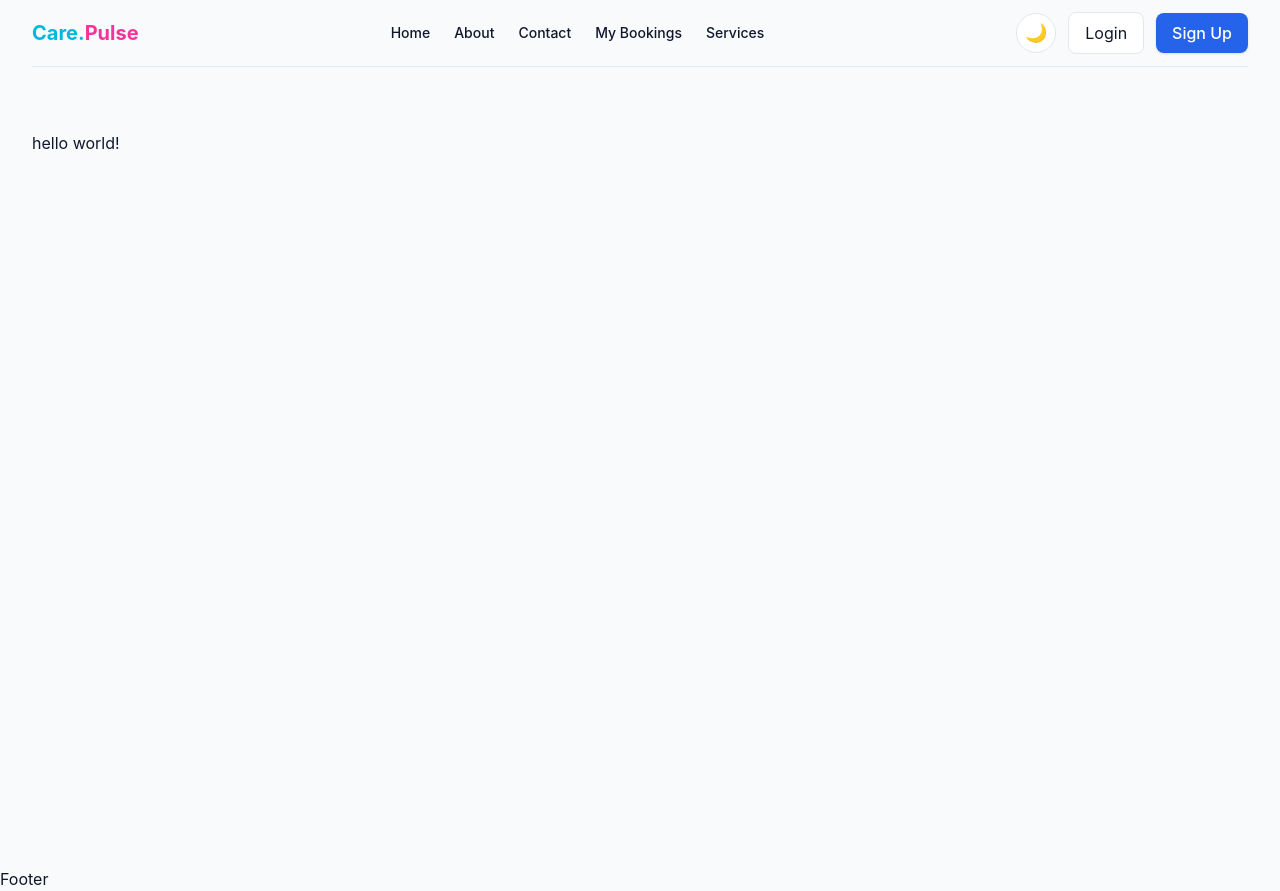
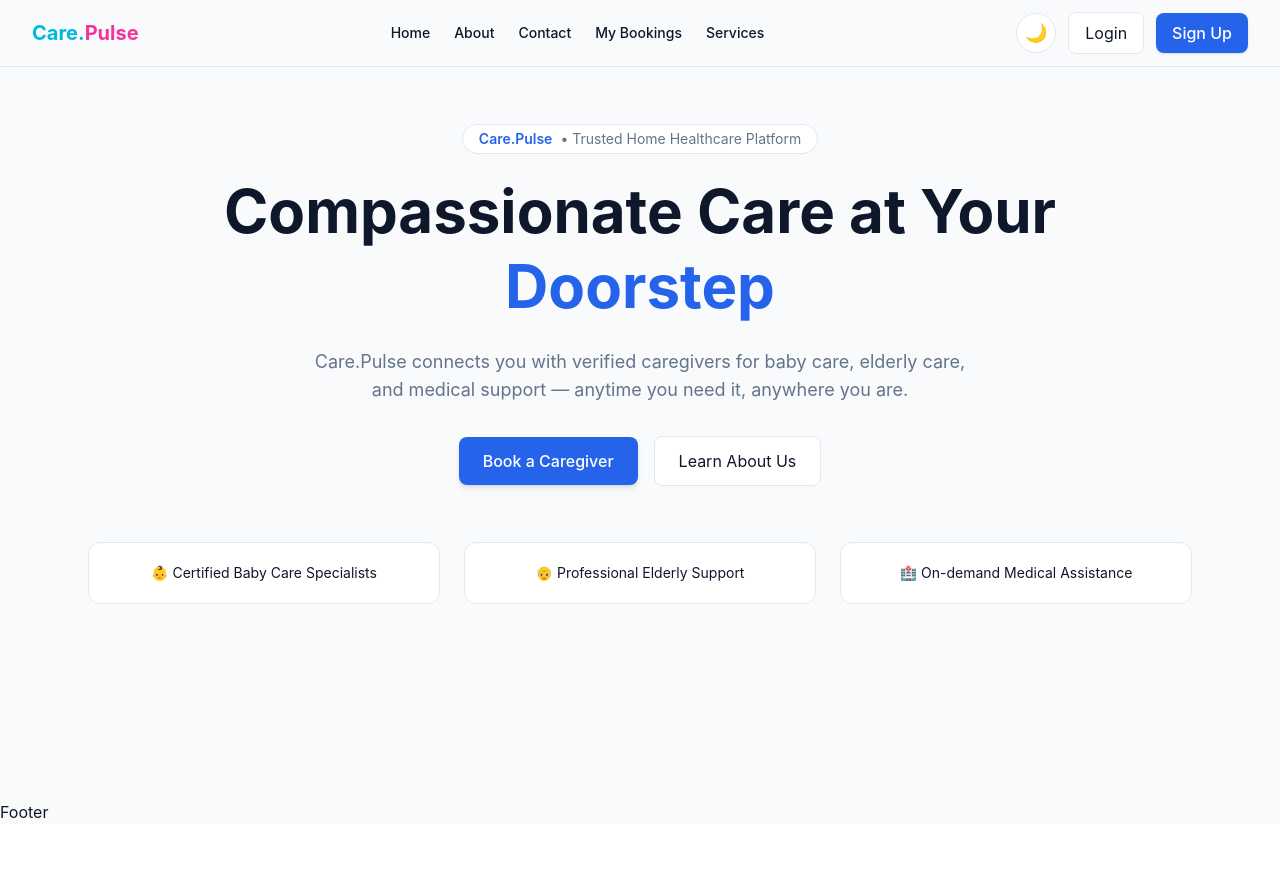
Before and after one commit to Junak12/CarePulse, a Next.js app: page / in a window 1280 px wide. After the commit the page ends 824 px from the top, so only its background shows below. Built offline with nearby package versions, Linux system fonts and the light colour scheme.

Commit message:
install framer motion and make hero section

```diff
--- a/package.json
+++ b/package.json
@@ -10,6 +10,7 @@
   },
   "dependencies": {
     "daisyui": "^5.5.20",
+    "framer-motion": "^12.40.0",
     "next": "16.2.7",
     "next-themes": "^0.4.6",
     "react": "19.2.4",
--- a/src/app/layout.js
+++ b/src/app/layout.js
@@ -14,7 +14,7 @@ export default function RootLayout({ children }) {
 
           {/* CENTERED CONTENT SYSTEM */}
           <main className="min-h-screen">
-            <div className="max-w-7xl mx-auto px-4 sm:px-6 lg:px-8 pt-16">
+            <div className="max-w-7xl mx-auto px-4 sm:px-6 lg:px-8 pt-15">
               {children}
             </div>
           </main>
--- a/src/app/page.js
+++ b/src/app/page.js
@@ -1,9 +1,12 @@
+import Hero from '@/components/Hero/Hero'
 import React from 'react'
 
 const page = () => {
   return (
     <div>
-      hello world!
+      <main>
+        <Hero/>
+      </main>
     </div>
   )
 }
--- a/src/components/Global/Navbar/Navbar.jsx
+++ b/src/components/Global/Navbar/Navbar.jsx
@@ -6,8 +6,8 @@ import AuthButton from "./AuthButton";
 
 const Navbar = () => {
   return (
-    <Container>
-      <div className="border-b border-[var(--border)] bg-[var(--background)] text-[var(--foreground)]">
+    <div className="fixed top-0 left-0 right-0 z-50 border-b border-[var(--border)] bg-[var(--background)]/80 backdrop-blur-md text-[var(--foreground)]">
+      <Container>
         <div className="flex items-center justify-between py-3">
           {/* Logo */}
           <Logo />
@@ -62,8 +62,8 @@ const Navbar = () => {
             </details>
           </div>
         </div>
-      </div>
-    </Container>
+      </Container>
+    </div>
   );
 };
 
--- /dev/null
+++ b/src/components/Hero/Hero.jsx
@@ -0,0 +1,142 @@
+"use client";
+
+import Link from "next/link";
+import { motion } from "framer-motion";
+import { useEffect, useState } from "react";
+
+const container = {
+  hidden: { opacity: 0 },
+  show: {
+    opacity: 1,
+    transition: {
+      staggerChildren: 0.15,
+    },
+  },
+};
+
+const item = {
+  hidden: { opacity: 0, y: 20 },
+  show: { opacity: 1, y: 0 },
+};
+
+const Hero = () => {
+
+  const [mounted, setMounted] = useState(false);
+  useEffect(() => {
+    setMounted(true);
+  }, [])
+  if (!mounted) {
+    return null;
+  }
+
+
+  return (
+    <section className="relative overflow-hidden bg-[var(--background)] text-[var(--foreground)]">
+      {/* Background glow */}
+      <div className="absolute inset-0 -z-10">
+        <div className="absolute top-[-120px] left-[-120px] h-[320px] w-[320px] bg-[var(--primary)] opacity-15 blur-[140px]" />
+        <div className="absolute bottom-[-120px] right-[-120px] h-[320px] w-[320px] bg-[var(--secondary)] opacity-15 blur-[140px]" />
+      </div>
+
+      <motion.div
+        variants={container}
+        initial="hidden"
+        animate="show"
+        className="max-w-6xl mx-auto px-6 py-16 md:py-16 text-center"
+      >
+        {/* Badge */}
+        <motion.div
+          variants={item}
+          className="inline-flex items-center gap-2 mb-5 px-4 py-1 rounded-full border border-[var(--border)] bg-[var(--card)] text-sm"
+        >
+          <span className="text-[var(--primary)] font-semibold">
+            Care.Pulse
+          </span>
+          <span className="text-[var(--muted)]">
+            • Trusted Home Healthcare Platform
+          </span>
+        </motion.div>
+
+        {/* Heading */}
+        <motion.h1
+          variants={item}
+          className="text-3xl md:text-6xl font-bold leading-tight"
+        >
+          Compassionate Care at Your{" "}
+          <span className="text-[var(--primary)]">Doorstep</span>
+        </motion.h1>
+
+        {/* Subtitle */}
+        <motion.p
+          variants={item}
+          className="mt-6 text-[var(--muted)] max-w-2xl mx-auto text-base md:text-lg"
+        >
+          Care.Pulse connects you with verified caregivers for baby care,
+          elderly care, and medical support — anytime you need it, anywhere you
+          are.
+        </motion.p>
+
+        {/* Buttons */}
+        <motion.div
+          variants={item}
+          className="mt-8 flex flex-col sm:flex-row items-center justify-center gap-4"
+        >
+          <Link
+            href="/services"
+            className="
+              px-6 py-3
+              rounded-lg
+              bg-[var(--primary)]
+              text-white
+              font-medium
+              shadow-md
+              hover:bg-[var(--primary-hover)]
+              transition-all
+              hover:scale-105
+              active:scale-95
+            "
+          >
+            Book a Caregiver
+          </Link>
+
+          <Link
+            href="/about"
+            className="
+              px-6 py-3
+              rounded-lg
+              border border-[var(--border)]
+              bg-[var(--card)]
+              hover:border-[var(--primary)]
+              hover:text-[var(--primary)]
+              transition-all
+              hover:scale-105
+              active:scale-95
+            "
+          >
+            Learn About Us
+          </Link>
+        </motion.div>
+
+        {/* Cards */}
+        <motion.div
+          variants={item}
+          className="mt-14 grid grid-cols-1 md:grid-cols-3 gap-6 text-sm"
+        >
+          <div className="p-5 rounded-xl border border-[var(--border)] bg-[var(--card)] hover:shadow-md transition">
+            👶 Certified Baby Care Specialists
+          </div>
+
+          <div className="p-5 rounded-xl border border-[var(--border)] bg-[var(--card)] hover:shadow-md transition">
+            👴 Professional Elderly Support
+          </div>
+
+          <div className="p-5 rounded-xl border border-[var(--border)] bg-[var(--card)] hover:shadow-md transition">
+            🏥 On-demand Medical Assistance
+          </div>
+        </motion.div>
+      </motion.div>
+    </section>
+  );
+};
+
+export default Hero;
```
Also changed, not shown: 1 other file (tests, documents, lock files or other folders).
